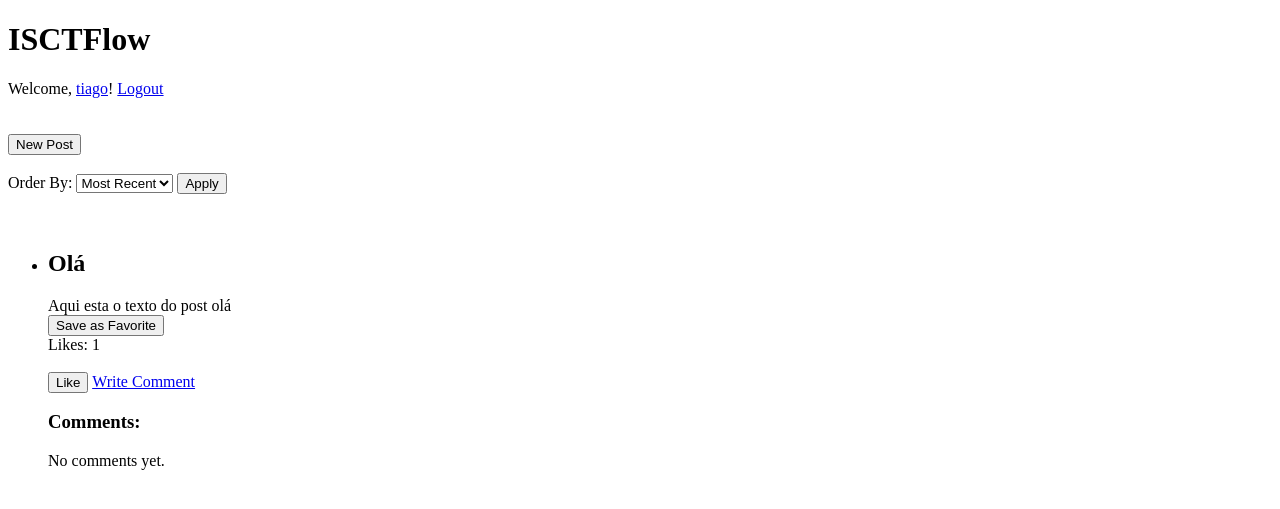
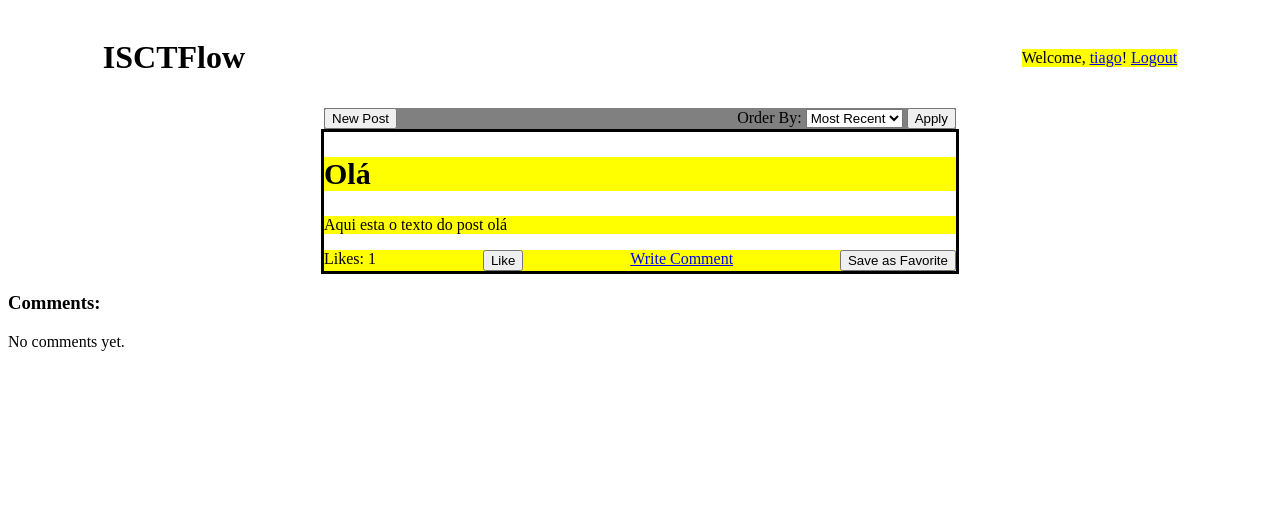
Before and after one commit to TiagoZheng/DIAM_Projeto, a Django app: page /home/ in a window 1280 px wide. Shown: the top 509 px of the page. Run offline with Django 4.2, Linux system fonts and the light colour scheme; a user stored in the database is signed in; data comes from the database, SQL or seed files in the repository; data that the repository does not hold is empty.

Commit message:
Pouco CSS

```diff
--- /dev/null
+++ b/DIAM_Projeto/home/static/home/css/styles.css
@@ -0,0 +1,40 @@
+section{
+     background-color: yellow;
+}
+
+.navbar{
+    width: 85%;
+    margin: auto;
+    padding: 10px 0;
+    display: flex;
+    align-items: center;
+    justify-content: space-between;
+}
+
+.user-info{
+    text-align: right;
+}
+
+.filter{
+    width: 50%;
+    background-color: grey;
+    margin: auto;
+    display: flex;
+    justify-content: space-between;
+}
+
+.post{
+    width: 50%;
+    margin: auto;
+    border-style: solid;
+    border-width: medium;
+}
+
+.post_tittle{
+    font-size: 20px;
+}
+
+.actions_post{
+    display: flex;
+    justify-content: space-between;
+}
--- a/DIAM_Projeto/home/templates/home/index.html
+++ b/DIAM_Projeto/home/templates/home/index.html
@@ -3,30 +3,33 @@
 <head>
     <meta charset="UTF-8">
     <title>Home Page</title>
+
+    {% load static %}
+    <link rel="stylesheet" type="text/css" href="{% static 'home/css/styles.css' %}">
+
 </head>
+
 <body>
+        <div class="navbar">
             <h1>ISCTFlow</h1>
-
             {% if user.is_authenticated %}
                 <section class="user-info">
                     Welcome, <a href="{% url 'home:profile' %}">{{ user.username }}</a>!
                     <a href="{% url 'home:logout' %}">Logout</a>
                 </section>
-
             {% else %}
                 <button onclick="window.location.href='{% url 'home:login' %}'">Login</button>
                 <button onclick="window.location.href='{% url 'home:register' %}'">Register</button>
             {% endif %}
+        </div>
 
-    <br><br>
+
+        <div class="filter">
             {% if user.is_authenticated %}
                 <button onclick="window.location.href='{% url 'home:new_post' %}'">New Post</button>
             {% endif %}
+
             {% if latest_post_list %}
-
-     <br><br>
-
-
                 <form method="get" action="{% url 'home:index' %}">
                     <label for="order_by">Order By:</label>
                     <select id="order_by" name="order_by">
@@ -36,19 +39,31 @@
 
                     <button type="submit">Apply</button>
                 </form>
+        </div>
 
-    <br><br>
+{% for post in latest_post_list %}
 
+        <div class="post">
+            <section class="post_tittle">
+                <h2> {{ post.post_title }} </h2>
+            </section>
 
-<ul>
-  {% for post in latest_post_list %}
-   <li>
+            <section class="post_content">
+                <p>{{ post.post_content }} </p>
+            </section>
 
-       <h2> {{ post.post_title }} </h2>
+            <section class="actions_post">
+                Likes: {{ post.likes_count }}
 
-       <a>{{ post.post_content }} </a>
-       <br>
-
+                 {% if user.is_authenticated %}
+                    <form method="post" action="{% url 'home:like' post.id %}">
+                        {% csrf_token %}
+                        <button type="submit">Like</button>
+                    </form>
+                    <a href="{% url 'home:write_comment' post.id %}">Write Comment</a>
+                {% else %}
+                    <a href="{% url 'home:not_logged_error' %}">Write Comment</a>
+                {% endif %}
 
                 {% if user.is_authenticated %}
                     <form method="post" action="{% url 'home:save_favorite' post.id %}">
@@ -60,22 +75,9 @@
                         {% endif %}
                     </form>
                 {% endif %}
+            </section>
+        </div>
 
-
-
-
-       Likes: {{ post.likes_count }}
-       <br>
-       {% if user.is_authenticated %}
-       <br>
-       <form method="post" action="{% url 'home:like' post.id %}">
-           {% csrf_token %}
-           <button type="submit">Like</button>
-           <a href="{% url 'home:write_comment' post.id %}">Write Comment</a>
-       </form>
-        {% else %}
-       <a href="{% url 'home:not_logged_error' %}">Write Comment</a>
-        {% endif %}
        <h3>Comments:</h3>
 
        {% for comment in post.comment_set.all %}
@@ -84,13 +86,15 @@
             <p>No comments yet.</p>
        {% endfor %}
 
-    </li>
+        </p>
     {% endfor %}
 
-</ul>
+
 
 {% else %}
 <p>Nao ha publicacoes</p>
 {% endif %}
+
+
 </body>
 </html>
```
Lines whose indentation alone changed are shown as unchanged.
